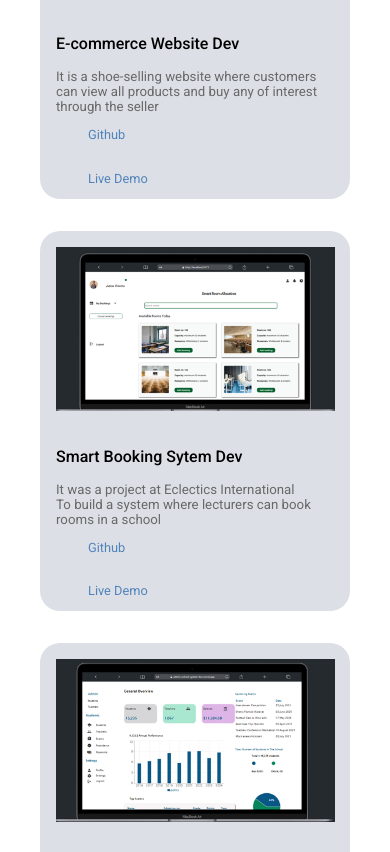
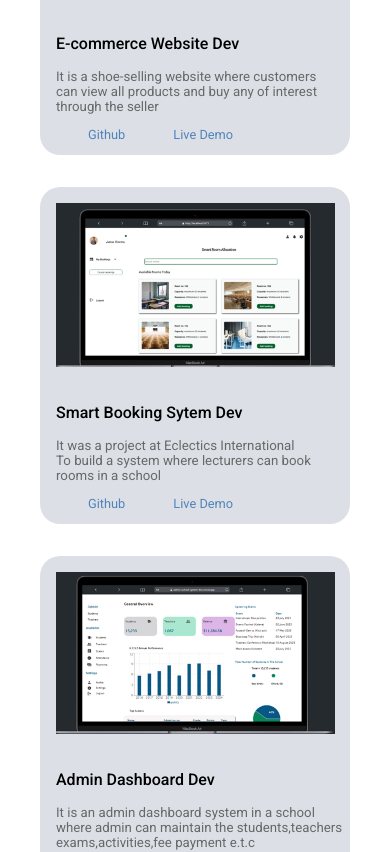
Before and after one commit to Ronn-code/Portfolio, a React (Vite) app: page / in a window 390 px wide. Shown: the part 3325-4177 px from the top of the page. Built offline with nearby package versions, Linux system fonts and the light colour scheme.

Commit message:
updated main file

```diff
--- a/src/index.css
+++ b/src/index.css
@@ -421,8 +421,9 @@ svg circle{
   }
 
   .links {
-    flex-direction: column;
-    align-items: flex-start;
+    display: flex;
+    gap: 1rem;
+
   }
 
   .footer {
```
